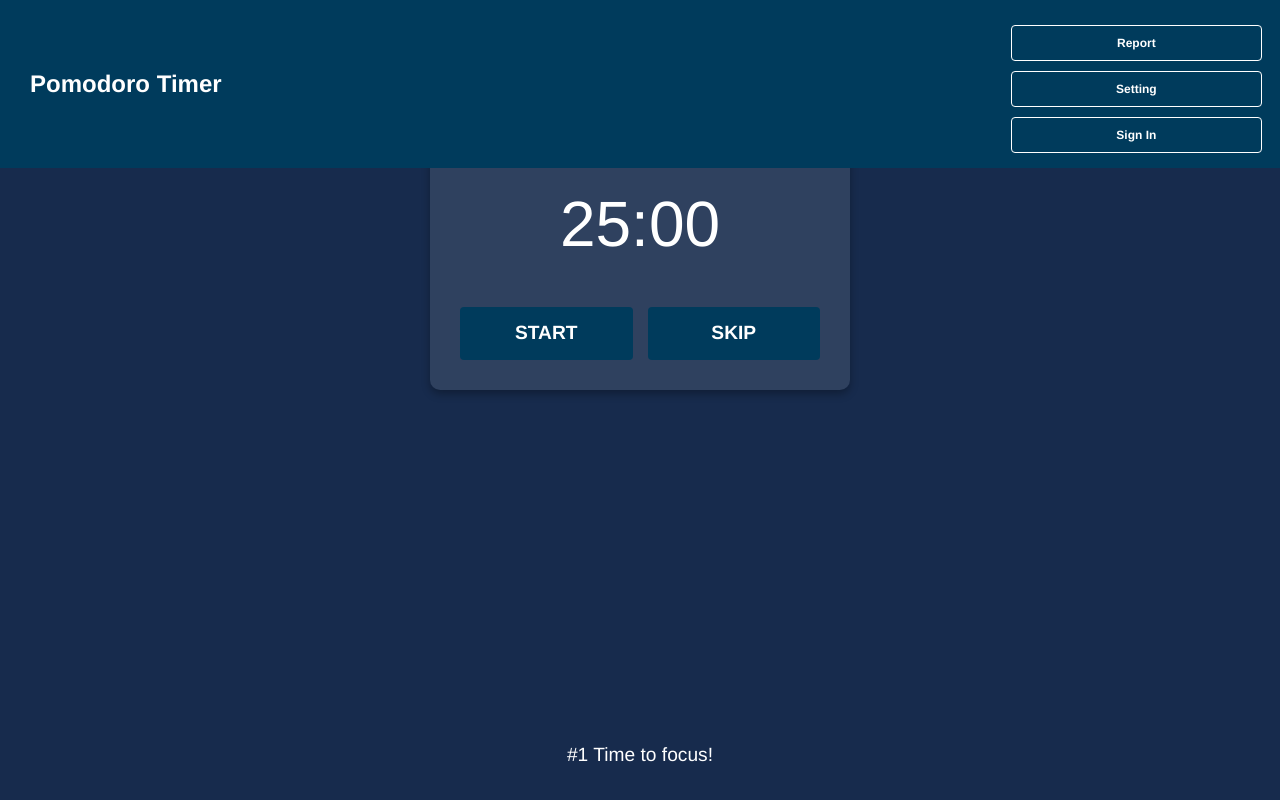
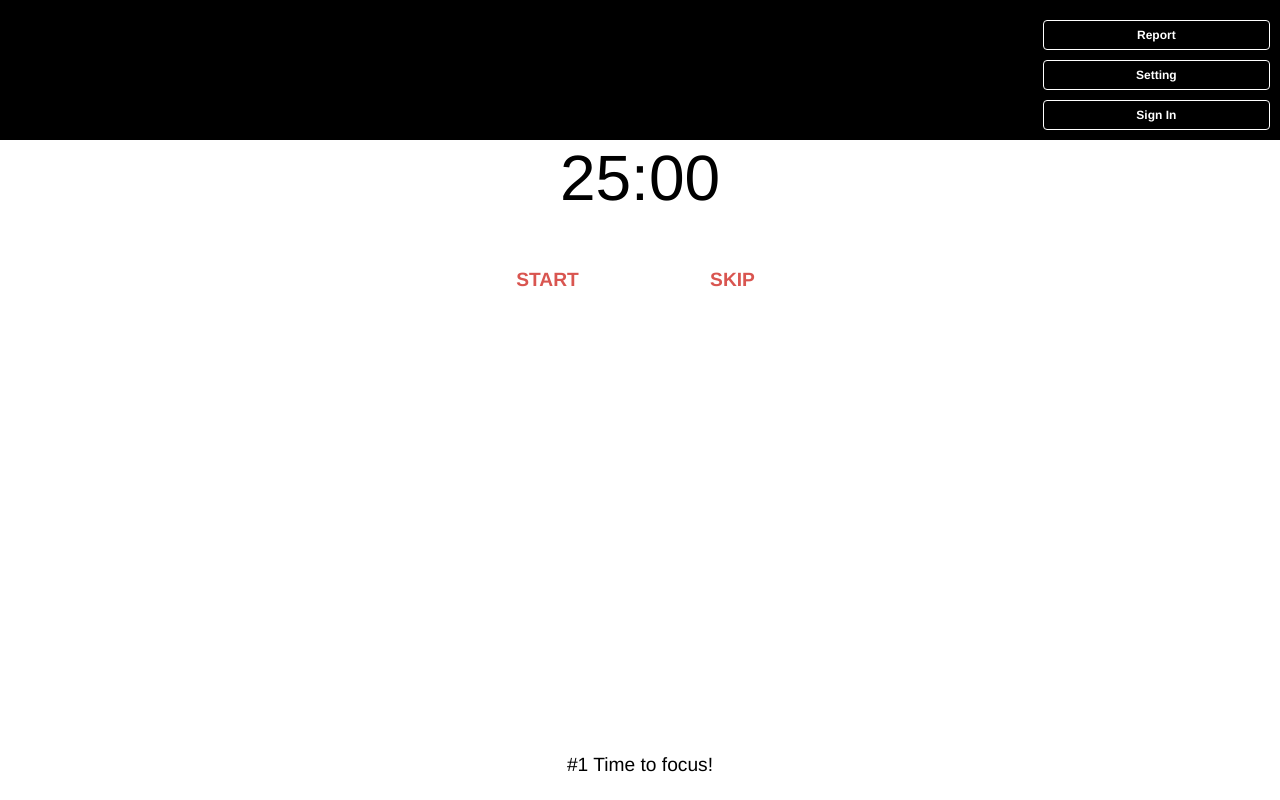
Before and after one commit to vidhiisaxena/MindVault, a React (Create React App) app in the folder mindvault/: page /pomodoroTimer in a window 1280 px wide. Built offline with nearby package versions, Linux system fonts and the light colour scheme.

Commit message:
Revert "pomo css"
This reverts commit a24f42022d71d5377f3f70bf598fd97deeb5e700.

```diff
--- a/mindvault/src/components/pomodoro timer/pomodoroTimer.css
+++ b/mindvault/src/components/pomodoro timer/pomodoroTimer.css
@@ -1,3 +1,4 @@
+
 * {
   margin: 0;
   padding: 0;
@@ -6,114 +7,103 @@
 
 body {
   font-family: 'Helvetica Neue', Arial, sans-serif;
-  background-color: #172B4D; /* Deep blue background */
-  color: #FFFFFF; /* White text */
+  background-color: linear-gradient(90deg, #17181a, #201317);
+  color: #000000;
 }
 
 .pomofocus-container {
   min-height: 100vh;
   display: flex;
   flex-direction: column;
-  align-items: center;
 }
 
 .navbar {
   display: flex;
   flex-direction: row;
-  justify-content: space-between;
-  align-items: center;
-  padding: 15px 30px;
-  background-color: #003B5C; /* Blue header background */
-  width: 100%;
+  align-items: right;
+  padding: 10px 20px;
 }
 
 .nav-left {
   font-size: 1.5rem;
   font-weight: bold;
-  color: #FFFFFF; /* White text */
+  padding-bottom: 0;
 }
 
 .nav-right button {
   background: transparent;
-  color: #FFFFFF; /* White text */
-  border: 1px solid #FFFFFF; /* White border */
-  padding: 8px 15px;
-  margin-left: 12px;
+  color: #fff;
+  border: 1px solid #fff;
+  padding: 5px 12px;
+  margin-left: 10px;
   cursor: pointer;
   border-radius: 4px;
-  transition: background-color 0.3s ease;
-}
-
-.nav-right button:hover {
-  background-color: #d95550; /* Red background on hover */
 }
 
 .timer-card {
-  background-color: rgba(255, 255, 255, 0.1); /* Semi-transparent white background */
-  margin: 50px auto;
-  padding: 30px;
-  border-radius: 10px;
-  width: 420px;
+  background-color: rgba(255, 255, 255, 0.15);
+  margin: 30px auto;
+  padding: 20px;
+  border-radius: 8px;
+  width: 400px;
   text-align: center;
-  box-shadow: 0 4px 8px rgba(0, 0, 0, 0.3);
 }
 
 .mode-tabs {
   display: flex;
   justify-content: center;
-  margin-bottom: 25px;
+  margin-bottom: 20px;
 }
 
 .mode-tabs button {
   background: none;
   border: none;
-  color: #FFFFFF;
-  font-size: 1.1rem;
-  margin: 0 12px;
+  color: #fff;
+  font-size: 1rem;
+  margin: 0 10px;
   cursor: pointer;
-  padding: 8px 15px;
+  padding: 5px 10px;
   border-bottom: 2px solid transparent;
-  transition: border-color 0.3s ease;
 }
 
 .mode-tabs button.active {
-  border-color: #d95550; /* Red underline for active button */
+  border-color: #fff;
   font-weight: bold;
 }
 
+
 .time-display {
   font-size: 4rem;
-  margin-bottom: 25px;
-  color: #FFFFFF;
+  margin-bottom: 20px;
 }
+
 
 .controls {
   display: flex;
   justify-content: center;
-  gap: 15px;
+  gap: 10px;
 }
 
 .start-pause-btn,
 .skip-btn {
-  background-color: #003B5C; /* Blue background */
-  color: #FFFFFF; /* White text */
+  background-color: #fff;
+  color: #d95550;
   border: none;
   border-radius: 4px;
   font-size: 1.2rem;
-  padding: 12px 25px;
+  padding: 10px 20px;
   cursor: pointer;
-  transition: opacity 0.3s ease;
 }
 
 .start-pause-btn:hover,
 .skip-btn:hover {
-  opacity: 0.8;
+  opacity: 0.9;
 }
+
 
 .session-info {
   text-align: center;
   margin-top: auto;
-  padding-bottom: 30px;
+  padding-bottom: 20px;
   font-size: 1.2rem;
-  color: #FFFFFF; /* White text */
 }
```
